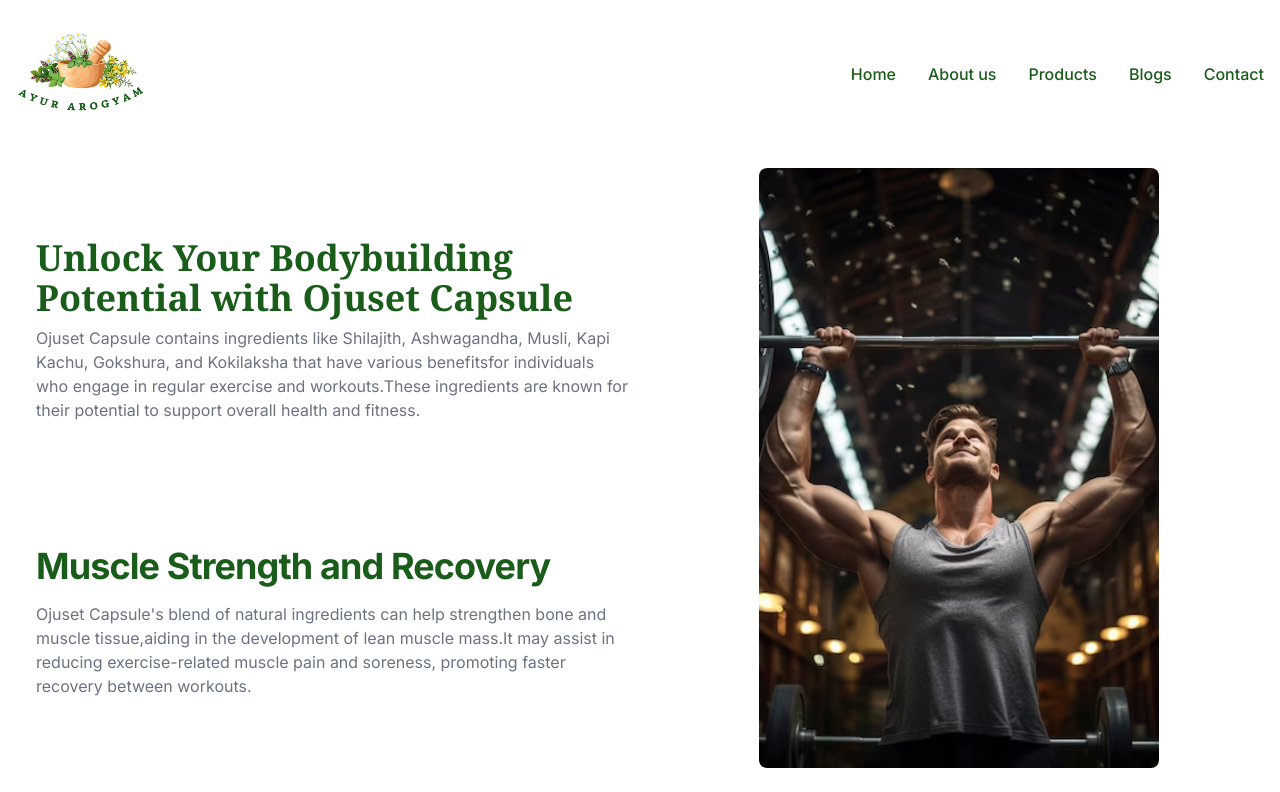
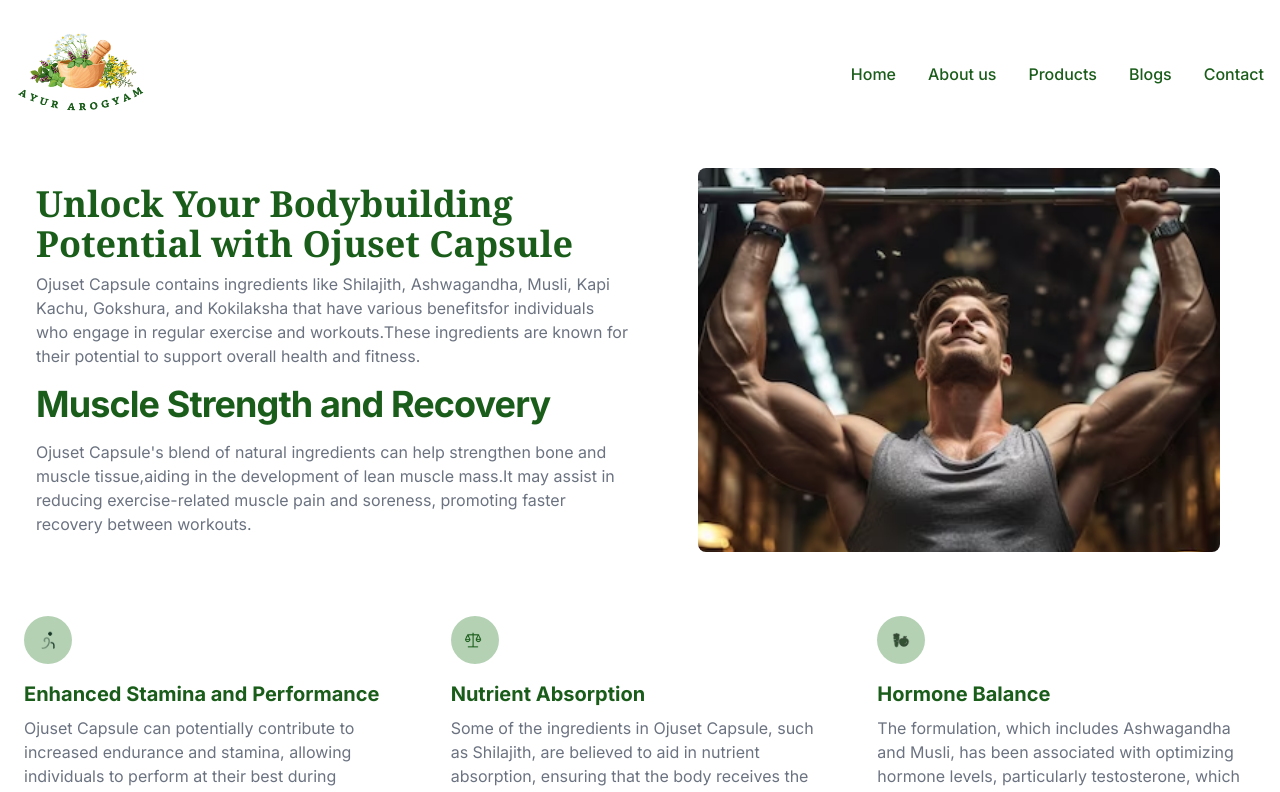
Before and after one commit to ashwin-pillai-dev/ayurarogyam-web, a Next.js app: page /Products/Ojuset/benefits/1 in a window 1280 px wide. Shown: the top 792 px of the page. Built offline with nearby package versions, Linux system fonts and the light colour scheme.

Commit message:
benifts ojuset changes

```diff
--- a/app/Products/Kurol/page.tsx
+++ b/app/Products/Kurol/page.tsx
@@ -12,7 +12,7 @@ export default function page() {
 
                         {/* Product 2 */}
                         <div className="md:order-2 bg-blue">
-                            <h2 className="text-xl text-primary-700 font-bold mb-4">KUROL</h2>
+                            <h2 className="text-5xl text-primary-700 font-bold mb-4">KUROL</h2>
                             <h1 className="text-4xl text-primary-700 font-bold mb-4">Relieve the Discomfort of Piles</h1>
 
                             <p className="text-gray-600 mb-4">
@@ -32,7 +32,7 @@ export default function page() {
                         </div>
                         <div className="md:order-1 justify-self-center">
                             <Image
-                                src="/kurol-insta.jpg"
+                                src="/kurol-banner.jpg"
                                 alt="Kurol Tablet"
                                 width={400}
                                 height={300}
--- a/app/Products/Ojuset/benefits/[id]/benefitsContent.ts
+++ b/app/Products/Ojuset/benefits/[id]/benefitsContent.ts
@@ -68,7 +68,7 @@ export const content = [
     },
     {
         id: '3',
-        image1: '/old-people.jpg',
+        image1: '/old-geriatrics.jpg',
         header1: 'Ojuset: Your Ageless Wellness Companion',
         content1:
             `At Ayur Arogyam, we believe that every stage of life should be lived with vibrancy, energy, and vitality. Our commitment to your well-being extends far beyond words; it's deeply ingrained in our mission. We understand that the golden years should be cherished and embraced, filled with the joys of life.
--- a/app/Products/Ojuset/benefits/[id]/page.tsx
+++ b/app/Products/Ojuset/benefits/[id]/page.tsx
@@ -38,13 +38,13 @@ export default function Page({ params }: { params: { id: string } }) {
 
                 </div>
 
-                <div className="md:order-2 flex justify-center p-5 md:p-0  justify-self-center self-center">
+                <div className="md:order-2 relative justify-center h-full w-5/6 p-5 md:p-0  justify-self-center self-center">
                     <Image
                         src={benifit ? benifit.image1 : ''}
                         alt="Kurol Tablet"
-                        height={300}
+                        fill={true}
+                        style={{objectFit:'cover'}}
 
-                        width={400}
                         className="rounded-lg"
                     />
                 </div>
--- a/app/Products/Ojuset/components/BenefitCard.tsx
+++ b/app/Products/Ojuset/components/BenefitCard.tsx
@@ -12,12 +12,12 @@ export default function BenefitCard(props: any) {
         //     <p className="text-gray-500 dark:text-gray-400">{desc}</p>
         // </div>
         <a href={link} className="text-center text-gray-500 dark:text-gray-400">
-            <div className="mx-auto mb-4 w-36 h-36 rounded-full bg-primary-600 flex items-center justify-center">
-                    <Image height={150} width={150} src={image}className="w-20 h-20" alt={image}/>
+            <div className="mx-auto mb-3 w-14 h-14 rounded-full bg-primary-600 flex items-center justify-center">
+                    <Image height={80} width={80} src={image}className="w-6 h-6" alt={image}/>
 
             </div>
 
-            <h3 className="mb-1 text-2xl font-bold tracking-tight text-gray-700 dark:text-white">
+            <h3 className="mb-1 underline  underline-offset-2 text-medium font-bold tracking-tight text-gray-700 dark:text-white">
                 {title}
             </h3>
         </a>
```
Also changed, not shown: app/Products/Ojuset/page.tsx (+29 -53 lines), public/ojuset-big.JPG (added), 1 other file (tests, documents, lock files or other folders).
